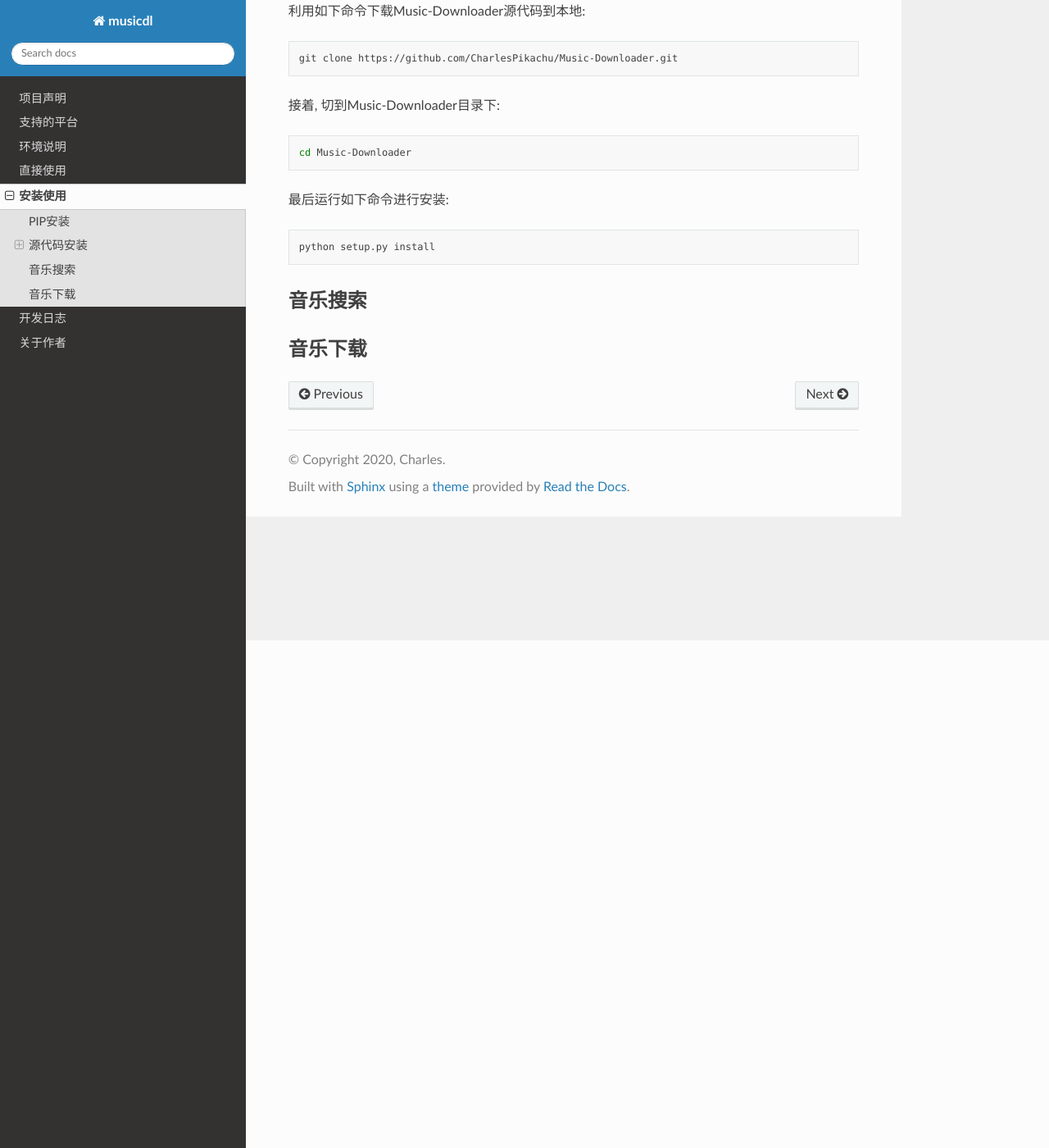
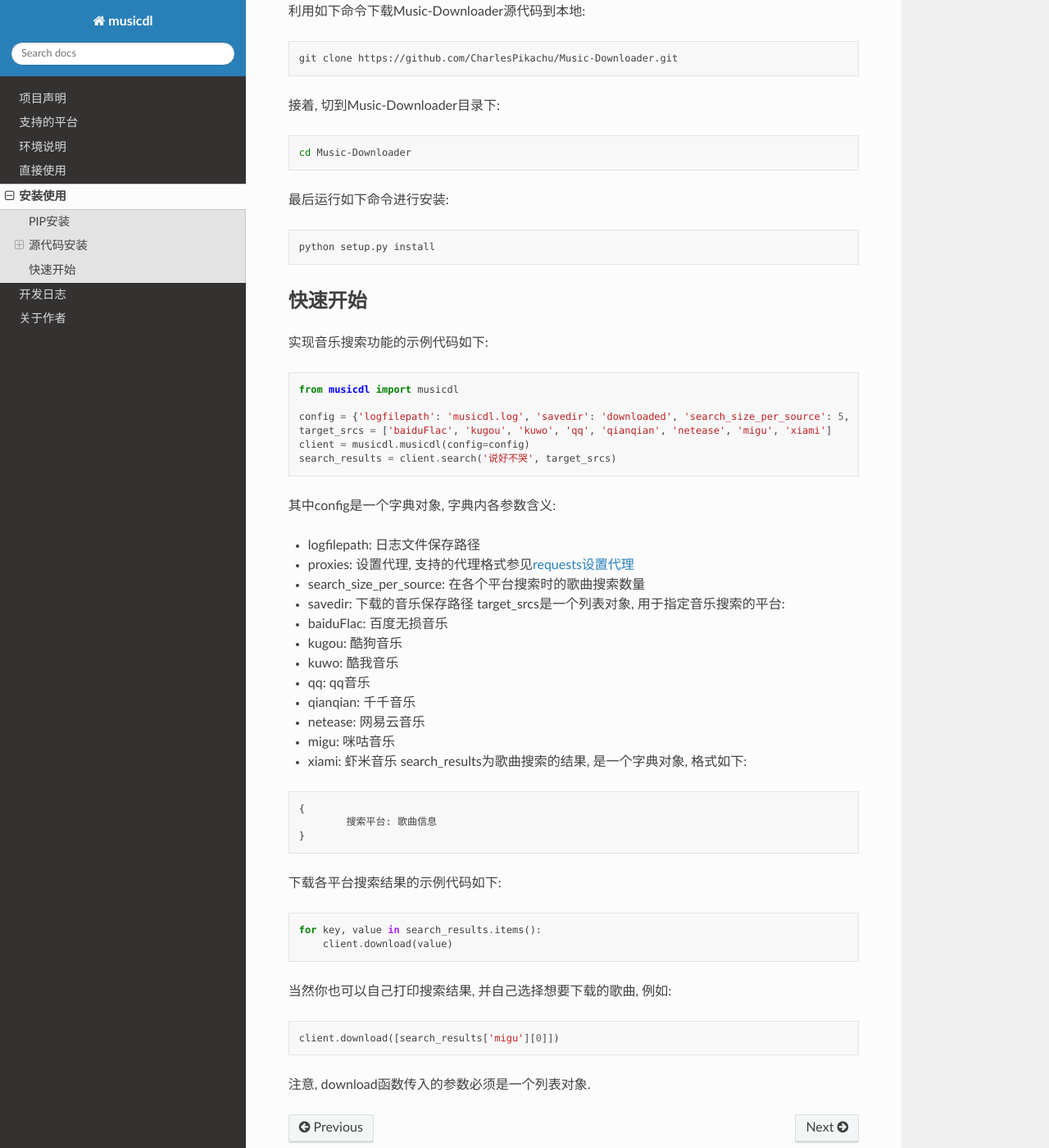
Before and after one commit to CharlesPikachu/musicdl, a Sphinx documentation site: the page built from docs/DEVELOPER.md, in a window 1280 px wide and 1400 px high, scrolled down 619 px. Shown: the whole window at 82% size. Built offline with Sphinx 7.4.7 and the Read the Docs theme 2.0.0, drawn with Linux system fonts in a browser that asks for light colours.

Commit message:
add docs for developer

````diff
--- a/docs/DEVELOPER.md
+++ b/docs/DEVELOPER.md
@@ -26,7 +26,43 @@ cd Music-Downloader
 python setup.py install
 ```
 
-## 音乐搜索
+## 快速开始
+实现音乐搜索功能的示例代码如下:
+```python
+from musicdl import musicdl
 
-
-## 音乐下载
+config = {'logfilepath': 'musicdl.log', 'savedir': 'downloaded', 'search_size_per_source': 5, 'proxies': {}}
+target_srcs = ['baiduFlac', 'kugou', 'kuwo', 'qq', 'qianqian', 'netease', 'migu', 'xiami']
+client = musicdl.musicdl(config=config)
+search_results = client.search('说好不哭', target_srcs)
+```
+其中config是一个字典对象, 字典内各参数含义:
+- logfilepath: 日志文件保存路径
+- proxies: 设置代理, 支持的代理格式参见[requests设置代理](https://requests.readthedocs.io/en/master/user/advanced/#proxies)
+- search_size_per_source: 在各个平台搜索时的歌曲搜索数量
+- savedir: 下载的音乐保存路径
+target_srcs是一个列表对象, 用于指定音乐搜索的平台:
+- baiduFlac: 百度无损音乐
+- kugou: 酷狗音乐
+- kuwo: 酷我音乐
+- qq: qq音乐
+- qianqian: 千千音乐
+- netease: 网易云音乐
+- migu: 咪咕音乐
+- xiami: 虾米音乐
+search_results为歌曲搜索的结果, 是一个字典对象, 格式如下:
+```python
+{
+	搜索平台: 歌曲信息
+}
+```
+下载各平台搜索结果的示例代码如下:
+```python
+for key, value in search_results.items():
+    client.download(value)
+```
+当然你也可以自己打印搜索结果, 并自己选择想要下载的歌曲, 例如:
+```
+client.download([search_results['migu'][0]])
+```
+注意, download函数传入的参数必须是一个列表对象.
````
Also changed, not shown: README.md (+1 -1 lines), docs/LOG.md (+12 -12 lines), docs/NONDEVELOPER.md (+1 -1 lines).
